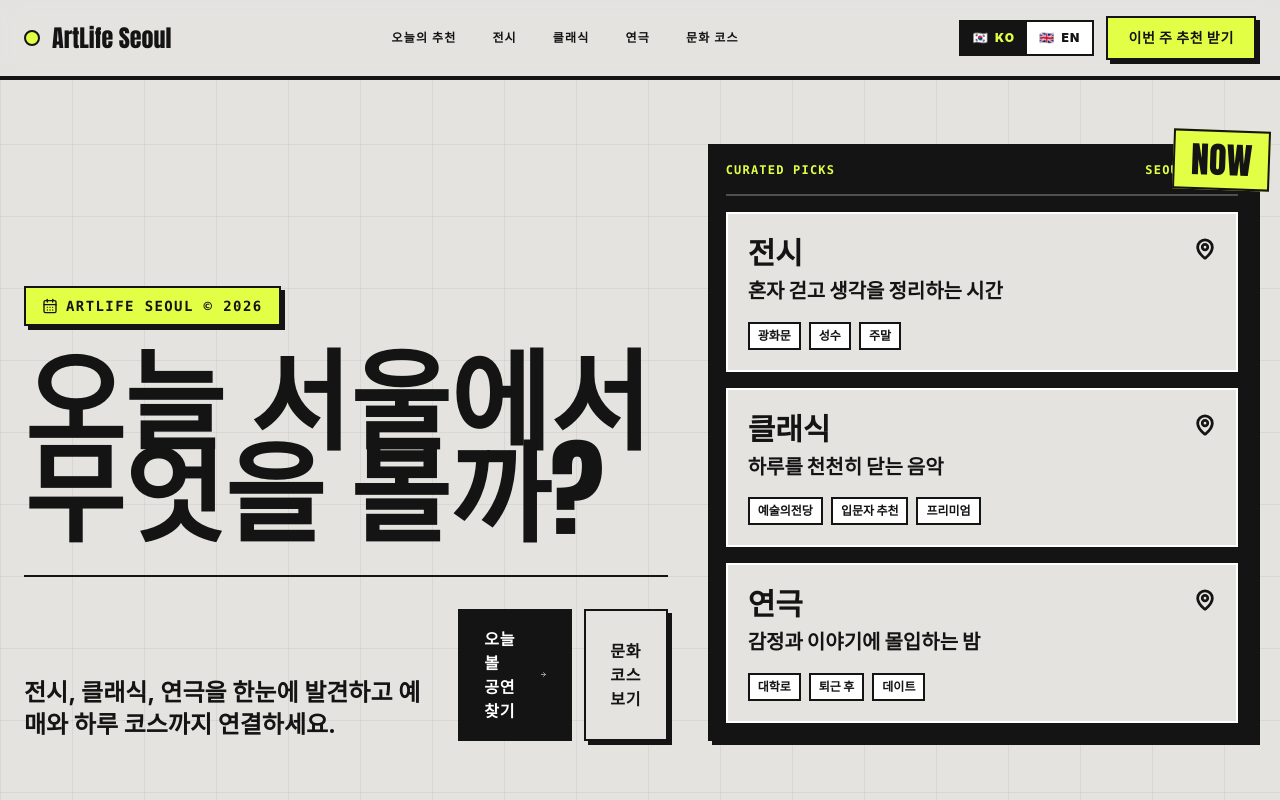
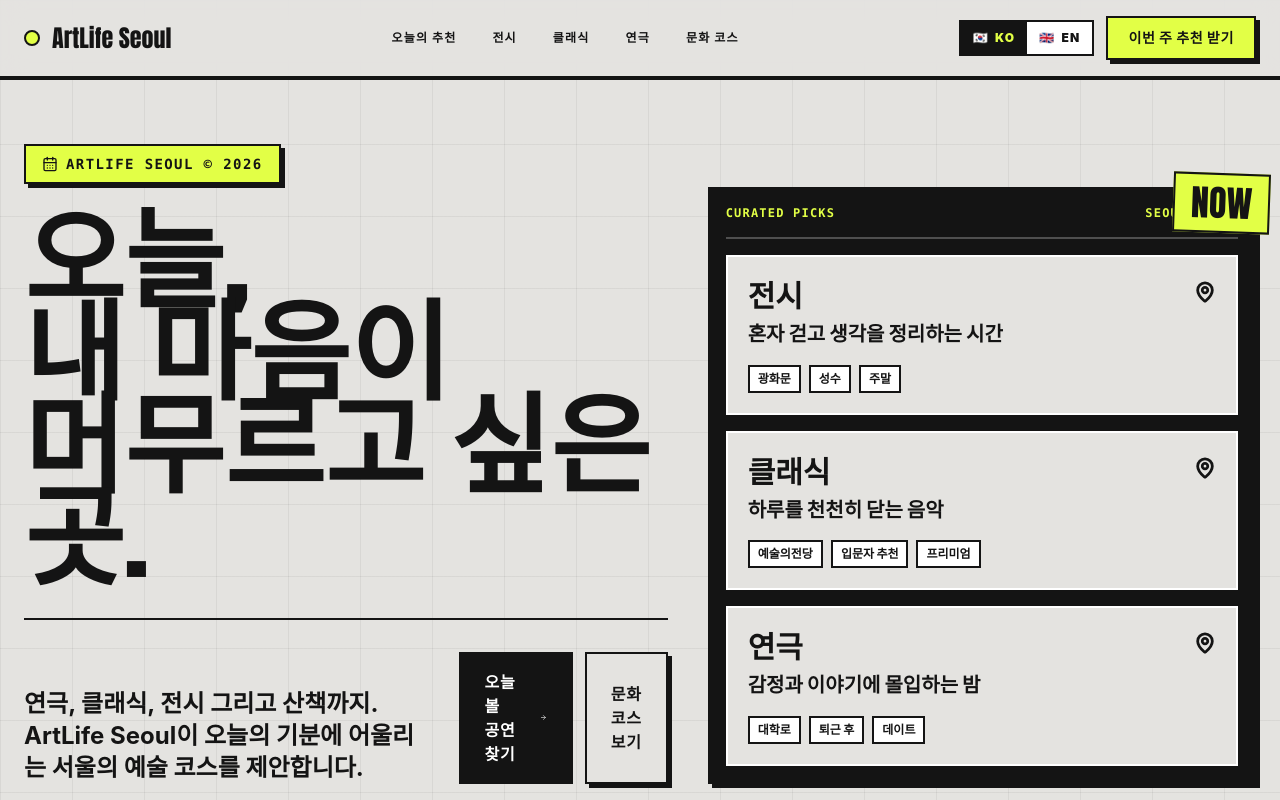
Before and after one commit to kmarx7/ArtinSeoul_co, a Next.js app: page / in a window 1280 px wide. Shown: the top 800 px of the page. Built offline with nearby package versions, Linux system fonts and the light colour scheme.

Commit message:
Update Korean hero copy

```diff
--- a/src/data/content.ts
+++ b/src/data/content.ts
@@ -69,8 +69,8 @@ export const landingContent: Record<Language, LandingContent> = {
     },
     hero: {
       badge: "ArtLife Seoul © 2026",
-      titleLines: ["오늘 서울에서", "무엇을 볼까?"],
-      subtitle: "전시, 클래식, 연극을 한눈에 발견하고 예매와 하루 코스까지 연결하세요.",
+      titleLines: ["오늘,", "내 마음이 머무르고 싶은 곳."],
+      subtitle: "연극, 클래식, 전시 그리고 산책까지. ArtLife Seoul이 오늘의 기분에 어울리는 서울의 예술 코스를 제안합니다.",
       primaryCta: "오늘 볼 공연 찾기",
       secondaryCta: "문화 코스 보기",
       cardsLabel: "Curated Picks",
```
